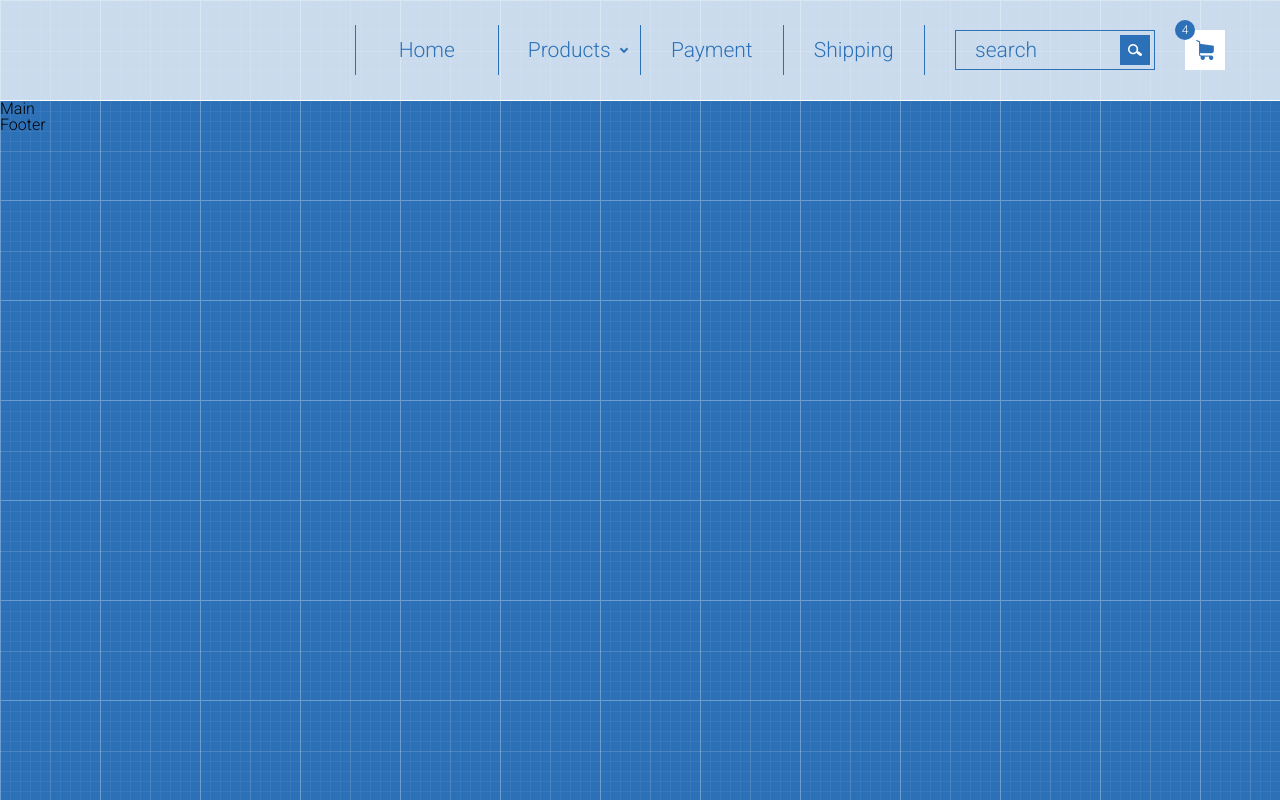
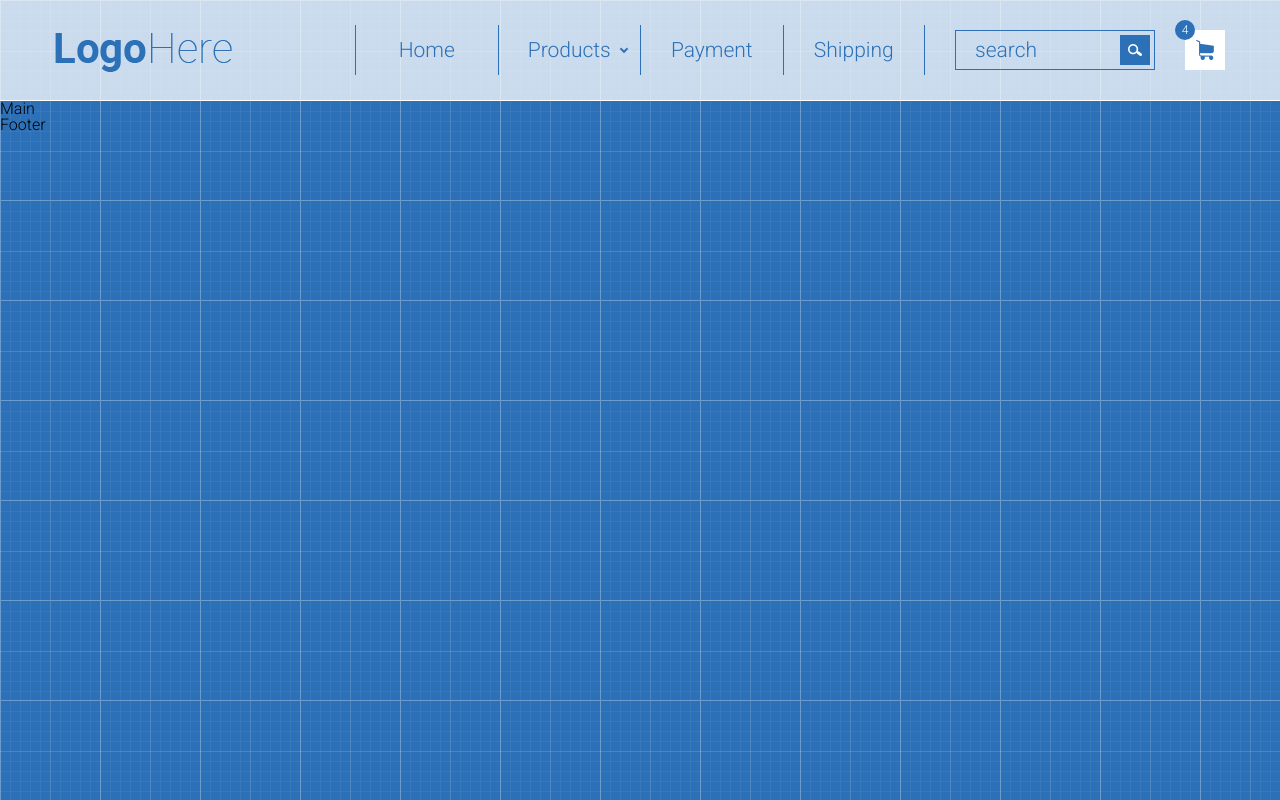
Before and after one commit to OlehLev/OlehLev.github.io, a plain HTML site: page index.html in a window 1280 px wide. Drawn offline with Linux system fonts and the light colour scheme.

Commit message:
изменил ссылку на лого

```diff
--- a/index.html
+++ b/index.html
@@ -18,7 +18,7 @@
                 <div class="col-md-3">
                     <div class="logo">
                         <a href="">
-                            <img src="../demoShop/icon (3).png" alt="">
+                            <img src="images/icon (3).png" alt="">
                         </a>
                     </div>
                 </div>
```
